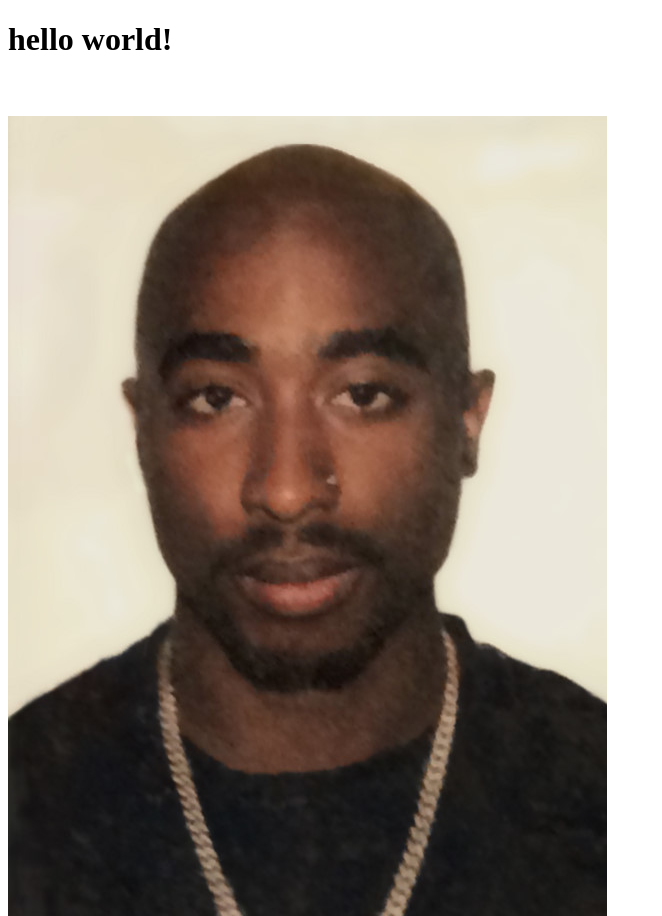
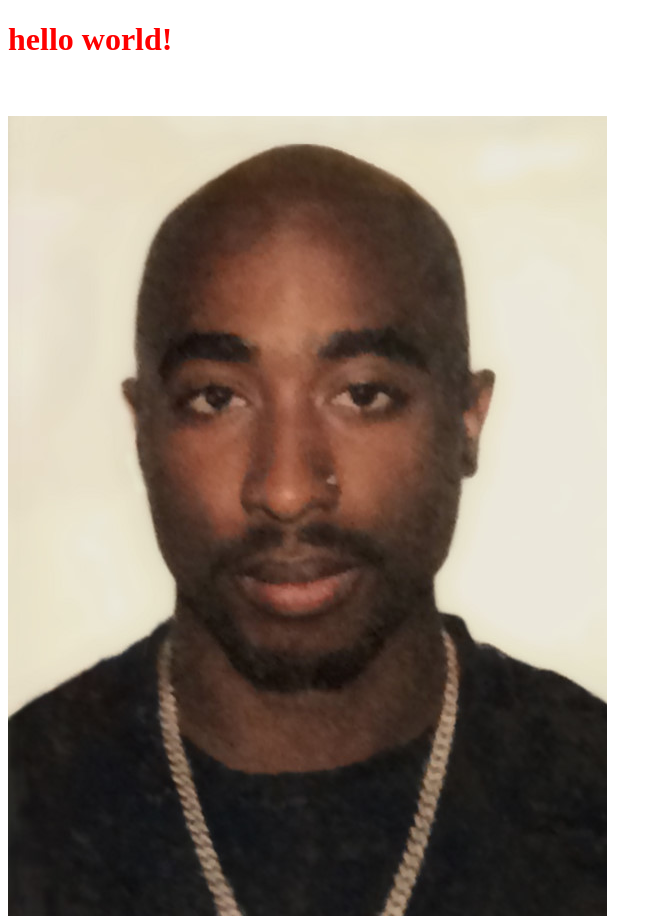
Before and after one commit to Biobaku-Rotimi/first-git, a plain HTML site: page index.html in a window 1280 px wide. Shown: the top 916 px of the page, without its empty margins (0-662 px from the left). Drawn offline with Linux system fonts and the light colour scheme.

```diff
--- a/index.html
+++ b/index.html
@@ -6,7 +6,7 @@
     <title>hello world image</title>
 </head>
 <body>
-    <h1>hello world!</h1>
+    <h1 style="color: red">hello world!</h1>
     <br>
     <br>
     <img src="2pac.jpg" alt="2pac pics">
```
Also changed, not shown: 1 other file.
